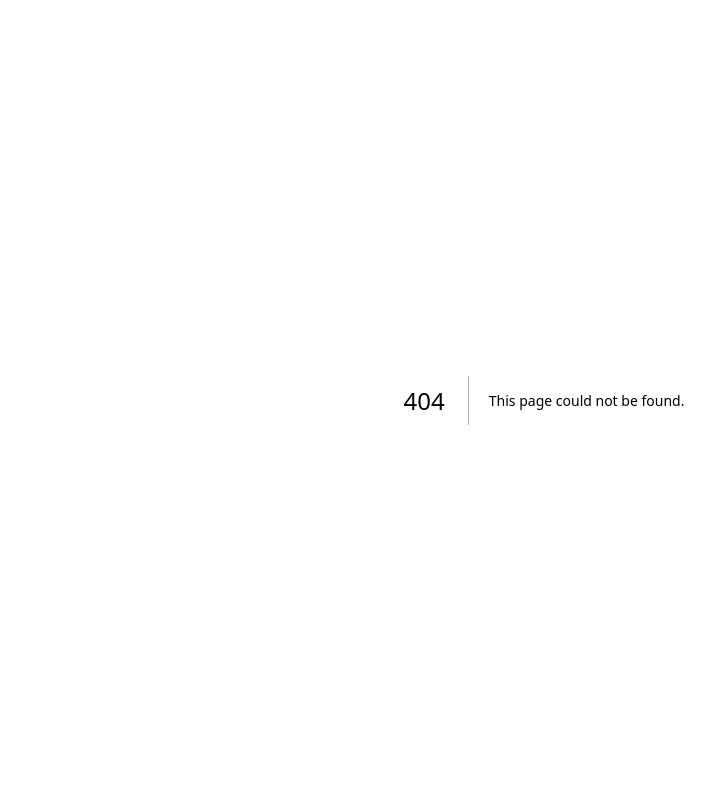
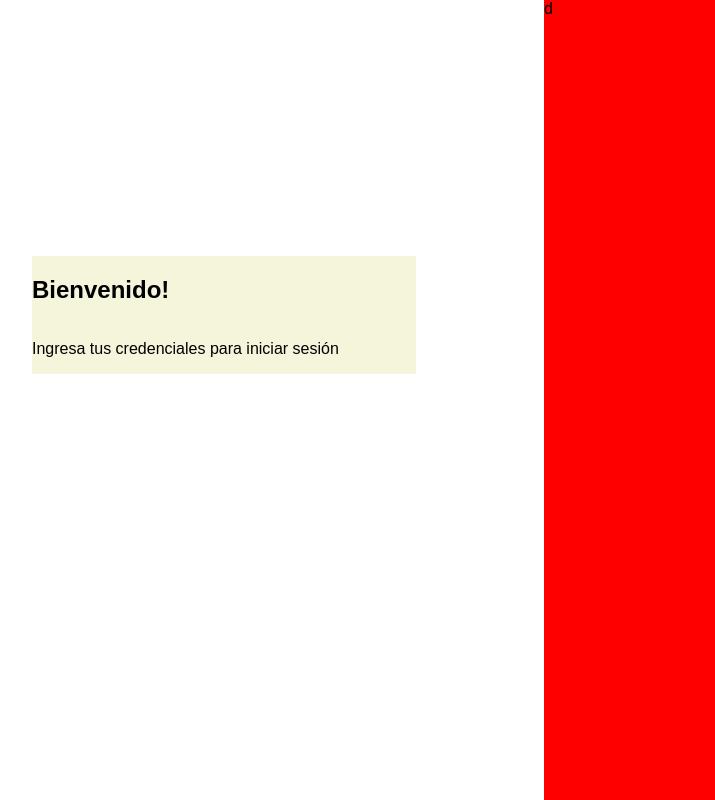
Before and after one commit to Raijam13/Trabajo-Arquitectura-Software, a Next.js app in the folder frontend/: page /login in a window 1280 px wide. Before the commit this address had no page. Shown: the whole page, without its empty margins (96-811 px from the left). Built offline with nearby package versions, Linux system fonts and the light colour scheme.

Commit message:
Login formulario

```diff
--- /dev/null
+++ b/frontend/src/app/login/page.js
@@ -0,0 +1,27 @@
+'use client'
+import Styles from './page.module.css'
+
+
+const login = () =>{
+    return (
+        <div className={Styles.render}>
+
+            <div className={Styles.containerl}>
+
+                <div className={Styles.formulario}>
+                    <h2>Bienvenido!</h2>
+                    <p>Ingresa tus credenciales para iniciar sesión</p>
+                </div>
+            </div>
+
+            <div className={Styles.containerr}>
+                    d
+            </div>
+
+
+        </div>
+        );
+
+}
+
+export default login;
--- /dev/null
+++ b/frontend/src/app/login/page.module.css
@@ -0,0 +1,33 @@
+.render{
+    display: flex;
+    width: 100%;
+    height: 100vh;
+    margin: 0px;
+    padding: 0px;
+    border: 0px;
+    font-family: sans-serif;
+    flex-direction: row;
+}
+
+.containerl{
+    display: flex;
+    flex-direction: column;
+    width: 50%;
+    height: 100vh;
+}
+.containerr{
+    display: flex;
+    flex-direction: row;
+    width: 50%;
+    height: 100vh;
+    background-color: red;
+}
+
+.formulario{
+    display: flex;
+    flex-direction: column;
+    width: auto;
+    height: auto;
+    margin: 40% 20%;
+    background-color: beige;
+}
```
